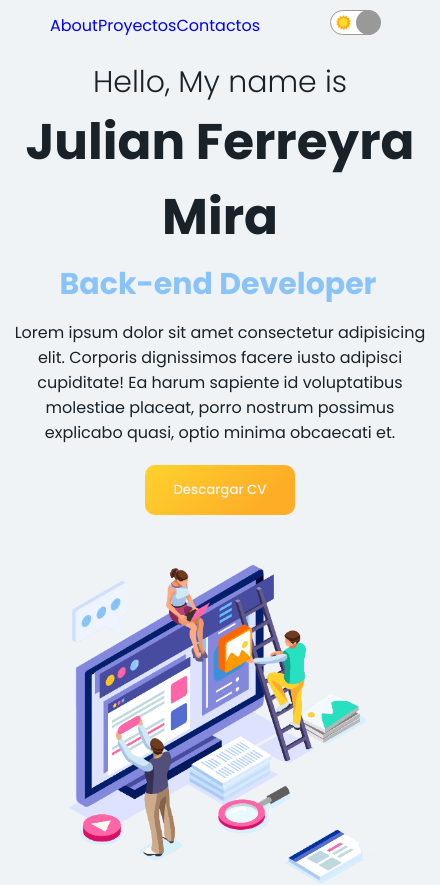
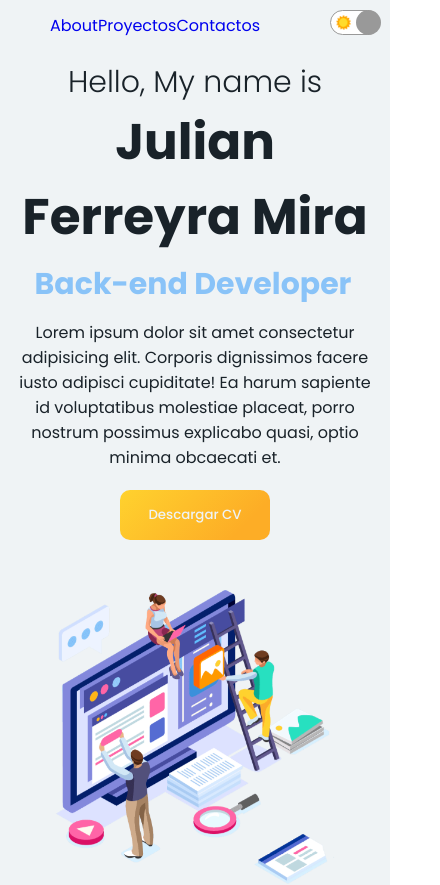
Before and after one commit to julitofm93/portfolio, a React (Create React App) app: page / in a window 390 px wide. Shown: the top 885 px of the page, 440 px wide, since content can reach past the window. Built offline with nearby package versions, Linux system fonts and the light colour scheme.

Commit message:
responsive correct

```diff
--- a/src/components/contact/contact.css
+++ b/src/components/contact/contact.css
@@ -119,15 +119,6 @@ button:hover{
   -webkit-tap-highlight-color: transparent;
 }
 
-html,
-body {
-  display: grid;
-  height: 100%;
-  width: 100%;
-  font-family: "Poppins", sans-serif;
-  place-items: center;
-  background: linear-gradient(315deg, #ffffff, #d7e1ec);
-}
 
 .wrapper {
   display: inline-flex;
```
Also changed, not shown: src/index.css (line endings or trailing spaces).
